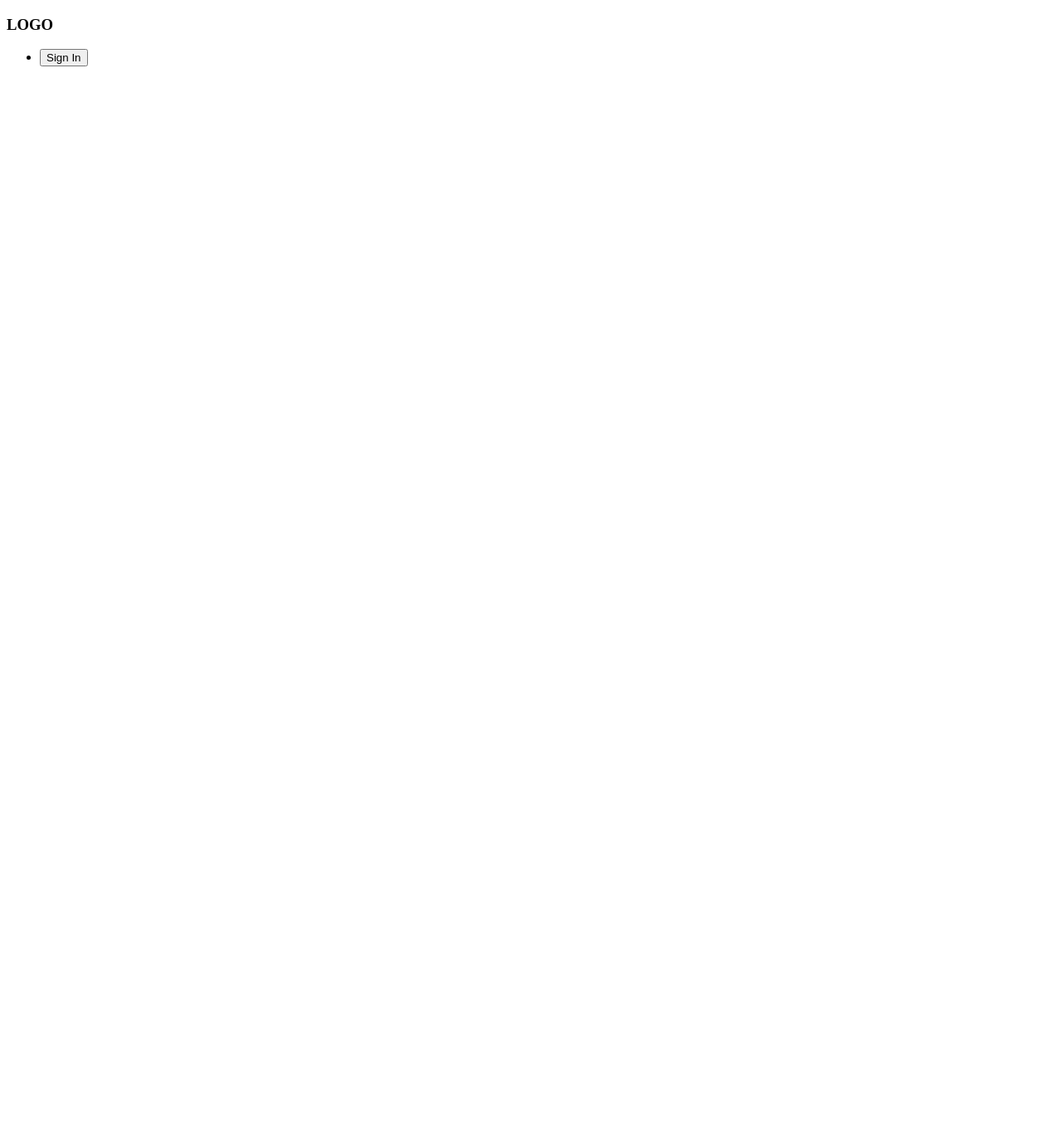
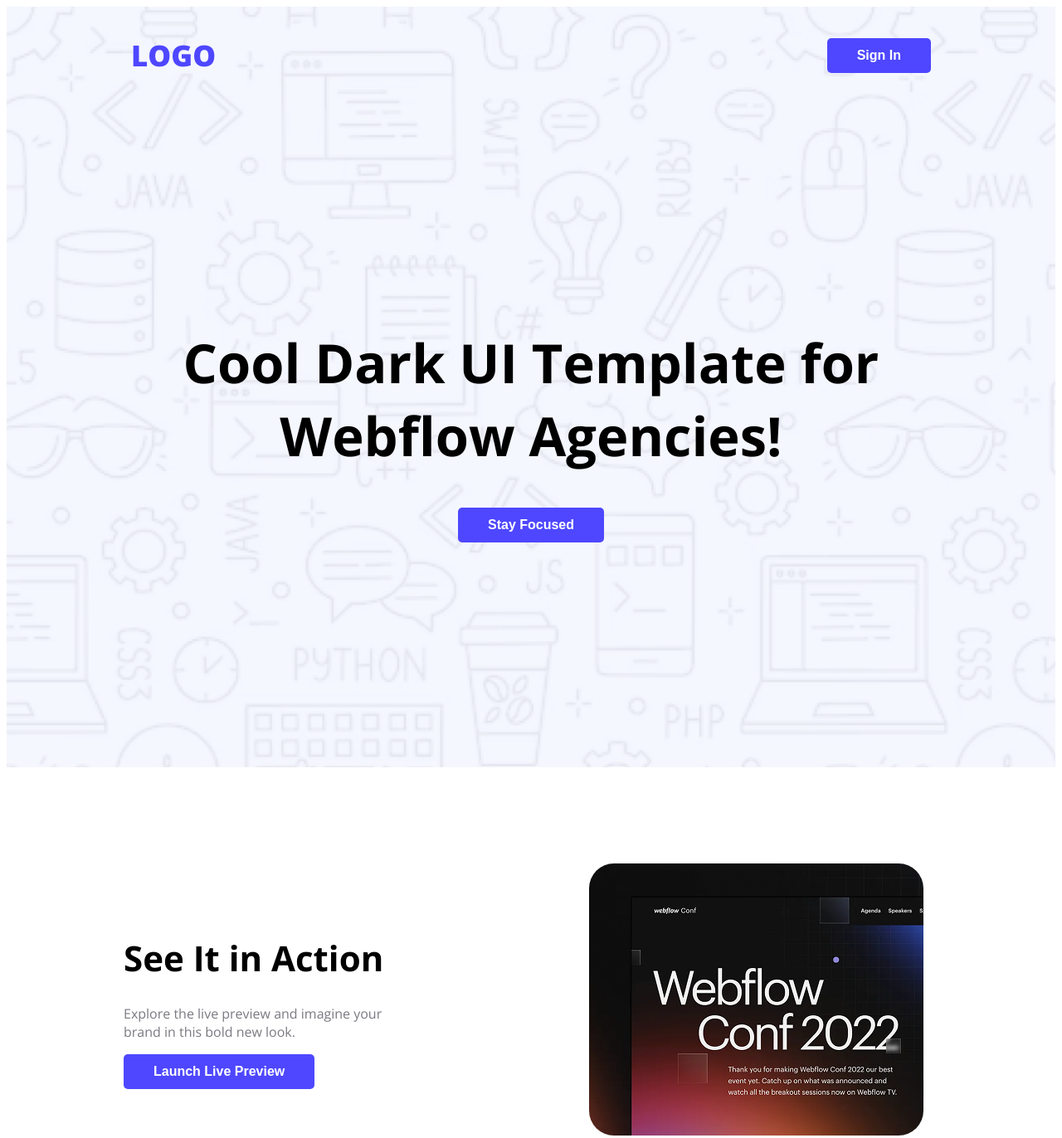
Before and after one commit to Hellofirstlove/Assignement1, a plain HTML site: page index.html in a window 1280 px wide. Shown: the whole page at 83% size. Before the commit the page ends 800 px from the top, so only its background shows below. Drawn offline with nearby package versions, Linux system fonts and the light colour scheme.

Commit message:
Update index.html

```diff
--- a/index.html
+++ b/index.html
@@ -4,19 +4,32 @@
     <meta charset="UTF-8">
     <meta name="viewport" content="width=device-width, initial-scale=1.0">
     <title>First Assignment</title>
+    <link rel="preconnect" href="https://fonts.googleapis.com">
+    <link rel="preconnect" href="https://fonts.gstatic.com" crossorigin>
+    <link href="https://fonts.googleapis.com/css2?family=Open+Sans:ital,wght@0,300..800;1,300..800&display=swap" rel="stylesheet">
     <link rel="stylesheet" href="styles/first.css">
 </head>
-<body>
-    <header>
+<body class="open-sans-normal">
+    <header class="header">
         <nav>
-            <h3>LOGO</h3>
+            <h3 class="nav-title">LOGO</h3>
             <ul>
-                <li><a href=""><button>Sign In</button></a></li>
+                <li><a href=""><button class="btn-primary">Sign In</button></a></li>
             </ul>
         </nav>
+        <div class="banner">
+            <h4 class="banner-title">Cool Dark UI Template for <br />Webflow Agencies! <br /><button class="btn-primary">Stay Focused</button></h4>
+        </div>
     </header>
     <main>
-
+        <div class="banana">
+            <div class="banana-content">
+                <h1 class="banana-title">See It in Action</h1>
+                <p class="banana-description">Explore the live preview and imagine your <br \>brand in this bold new look.</p>
+                <button class="btn-primary">Launch Live Preview</button>
+            </div>
+            <img class="banana-pic" src="Assets/wc-mini.png" alt="">
+        </div>
     </main>
     <footer>
 
--- a/styles/first.css
+++ b/styles/first.css
@@ -1 +1,90 @@
-/*  */
+/* Open Sans Font */
+.open-sans-normal {
+  font-family: "Open Sans", sans-serif;
+  font-optical-sizing: auto;
+  font-style: normal;
+  font-variation-settings:
+    "wdth" 100;
+}
+
+/* Nav Style */
+nav{
+    display: flex;
+    align-items: center;
+    justify-content: space-between;
+    margin: 0px 150px;
+}
+nav ul{
+    display: flex;
+    margin-left: 200px;
+}
+.nav-title{
+    font-weight: 800;
+    font-size: 35px;
+    color: #4E47FF;
+}
+nav ul li{
+    list-style: none;
+}
+
+/* For Button */
+.btn-primary{
+    background-color: #4E47FF;
+    font-weight: bold;
+    font-size: 16px;
+    color: white;
+    border: none;
+    padding: 12px 36px;
+    border-radius: 5px;
+}
+
+/* Main Body */
+.dark-2{
+    color: #252432;
+}
+
+/* Banner Styles */
+.banner-title{
+    font-weight: bold;
+    font-size: 65px;
+
+}
+.btn-title{
+
+    justify-content: center;
+}
+.banner{
+    display: flex;
+    flex-direction: column;
+    justify-content: center; /* vertical center */
+    align-items: center;     /* horizontal center */
+    height: 100vh;           /* full screen height */
+    text-align: center;
+}
+.header{
+    background-image: url(../Assets/Hero-bg.png);
+    background-size: cover;                  /* covers full screen */
+    background-repeat: no-repeat;            /* prevent tiling */
+    background-position: center;             /* center the image */
+    min-height: 100vh;                       /* ensure full height */
+}
+.banana{
+    display: flex;
+    justify-content: space-between;
+    margin: 116px 159px 0px 141px;
+    align-items: center;
+}
+.banana-content{
+    max-width: 580px;
+}
+.banana-title{
+    font-weight: bold;
+    font-size: 42px;
+}
+.banana-pic{
+    width: 403px;
+    border-radius: 30px;
+}
+.banana-description{
+    color: #7a7a81;
+}
```
